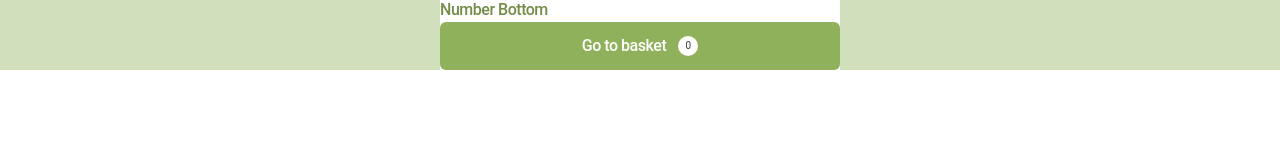
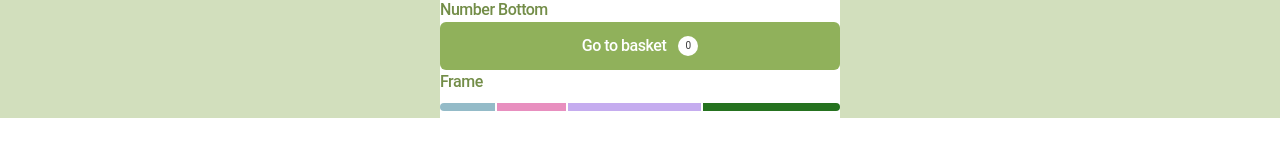
Before and after one commit to wave-coding/dope-coffee, a Next.js app: page / in a window 1280 px wide. Shown: the part 599-756 px from the top of the page. Built offline with nearby package versions, Linux system fonts and the light colour scheme.

Commit message:
feat: added Frame component to project

```diff
--- a/app/page.tsx
+++ b/app/page.tsx
@@ -1,6 +1,12 @@
 import { FC } from 'react';
 import { ChipProps } from '@/components/Chip';
-import { NavigationBottom, Chip, NumberButton, Card } from '@/components';
+import {
+  NavigationBottom,
+  Chip,
+  NumberButton,
+  Card,
+  Frame,
+} from '@/components';
 
 export type ConfigType = {
   Chips: ChipProps[];
@@ -45,6 +51,29 @@ const Home: FC = () => {
           <h1 className="text-body-lg text-color-two">Number Bottom</h1>
           <NumberButton />
         </div>
+        <div className="bg-white">
+          <h1 className="text-body-lg text-color-two">Frame</h1>
+          <Frame
+            macros={[
+              {
+                amount: 12,
+                type: 'Carb',
+              },
+              {
+                amount: 15,
+                type: 'Protein',
+              },
+              {
+                amount: 29,
+                type: 'Fat',
+              },
+              {
+                amount: 30,
+                type: 'Vegetarian',
+              },
+            ]}
+          />
+        </div>
       </div>
     </main>
   );
--- /dev/null
+++ b/components/Frame/index.tsx
@@ -0,0 +1,42 @@
+import { FC } from 'react';
+import { MacroType } from '@/types';
+import { COLOR_VARIANTS } from '@/shared';
+
+export type MacrosType = {
+  type: MacroType;
+  amount: number;
+};
+
+export interface FrameProps {
+  macros: MacrosType[];
+}
+
+type makeFrameListInputType = MacrosType & { total: number };
+
+const calcSumOfMacros = (macros: MacrosType[]) => {
+  return macros.reduce((sum, macro) => sum + macro.amount, 0);
+};
+
+const makeFrameList = ({ amount, type, total }: makeFrameListInputType) => {
+  const widthPercentage = `${(amount / total) * 100}%`;
+  return (
+    <div
+      className={`${COLOR_VARIANTS[type]} mr-0.5 flex h-2 first:rounded-l-md last:mr-0 last:rounded-r-md`}
+      style={{
+        width: widthPercentage,
+      }}
+    ></div>
+  );
+};
+
+const Frame: FC<FrameProps> = ({ macros = [] }) => {
+  const total = calcSumOfMacros(macros);
+
+  return (
+    <div className="inline-flex w-full">
+      {macros.map((macro) => makeFrameList({ ...macro, total }))}
+    </div>
+  );
+};
+
+export default Frame;
--- a/components/index.ts
+++ b/components/index.ts
@@ -4,3 +4,4 @@ export { default as Icons } from './Icon';
 export { default as Chip } from './Chip';
 export { default as NavigationBottom } from './NavigationBottom';
 export { default as NumberButton } from './NumberButton';
+export { default as Frame } from './Frame';
```
